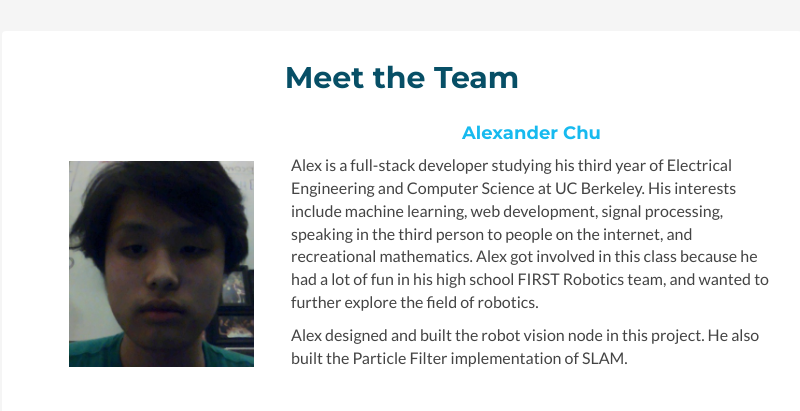
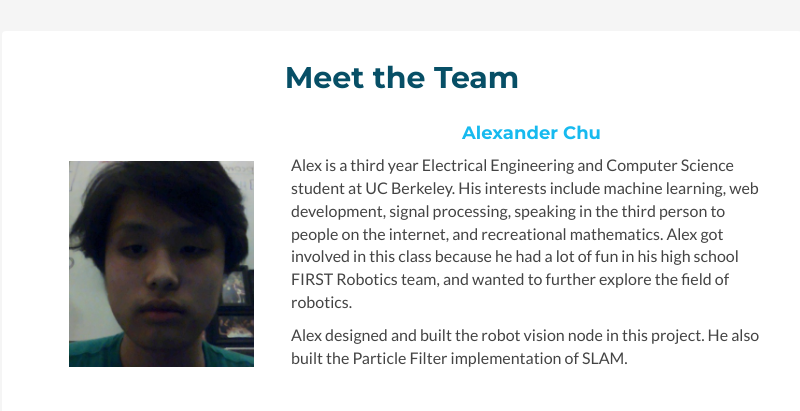
Before and after one commit to nsadras/slam-wobsite, a plain HTML site: page index.html in a window 1280 px wide. Shown: the part 8997-9408 px from the top of the page, without its empty margins (238-1038 px from the left). Drawn offline with Linux system fonts and the light colour scheme.

Commit message:
edit Alex bio

```diff
--- a/index.html
+++ b/index.html
@@ -298,7 +298,7 @@
             <div class="block">
               <img style='float:left; width:25%; margin:5%;' src='assets/images/alex.jpg'></img>
               <h4 class="text-center">Alexander Chu</h4>
-              <p>Alex is a full-stack developer studying his third year of Electrical Engineering and Computer Science at UC Berkeley. His interests include machine learning, web development, signal processing, speaking in the third person to people on the internet, and recreational mathematics. Alex got involved in this class because he had a lot of fun in his high school FIRST Robotics team, and wanted to further explore the field of robotics.</p>
+              <p>Alex is a third year Electrical Engineering and Computer Science student at UC Berkeley. His interests include machine learning, web development, signal processing, speaking in the third person to people on the internet, and recreational mathematics. Alex got involved in this class because he had a lot of fun in his high school FIRST Robotics team, and wanted to further explore the field of robotics.</p>
               <p>Alex designed and built the robot vision node in this project. He also built the Particle Filter implementation of SLAM.</p>
               <div style='clear:both;'></div>
               <img style='float:right; width:25%; margin:5%;' src='assets/images/jong.jpg'></img>
```
